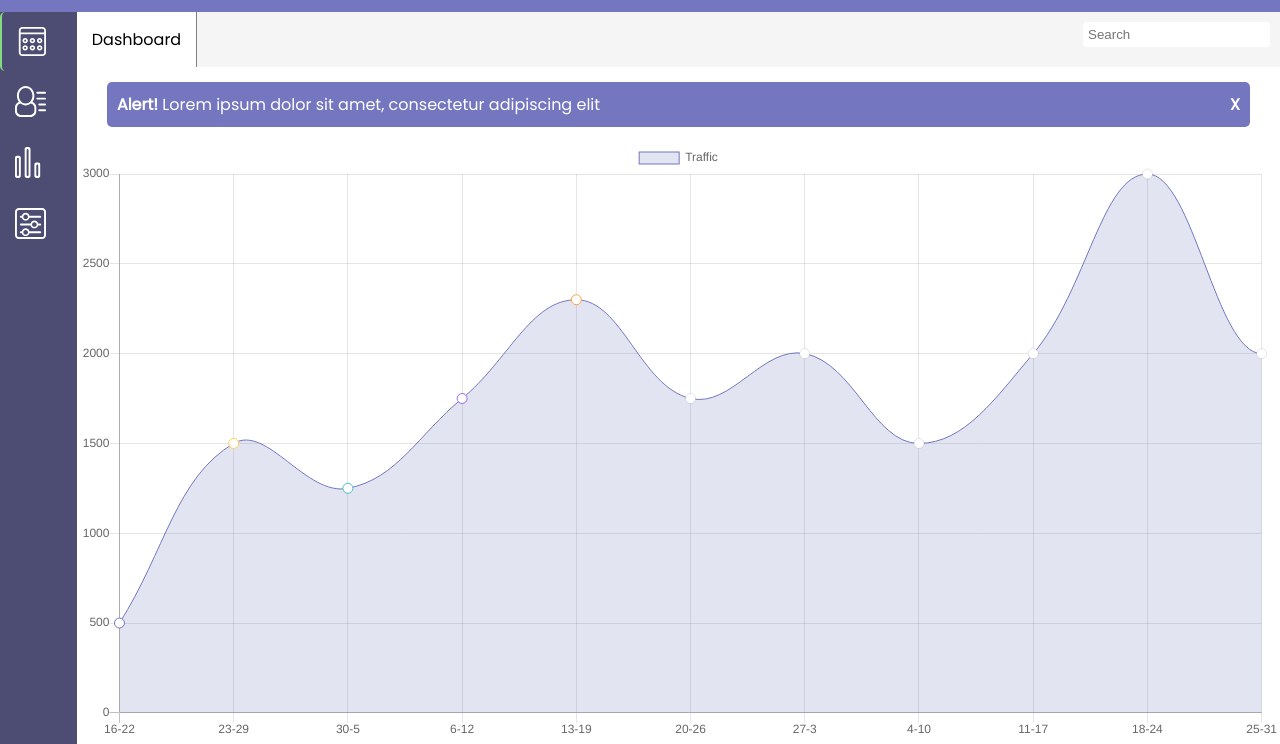
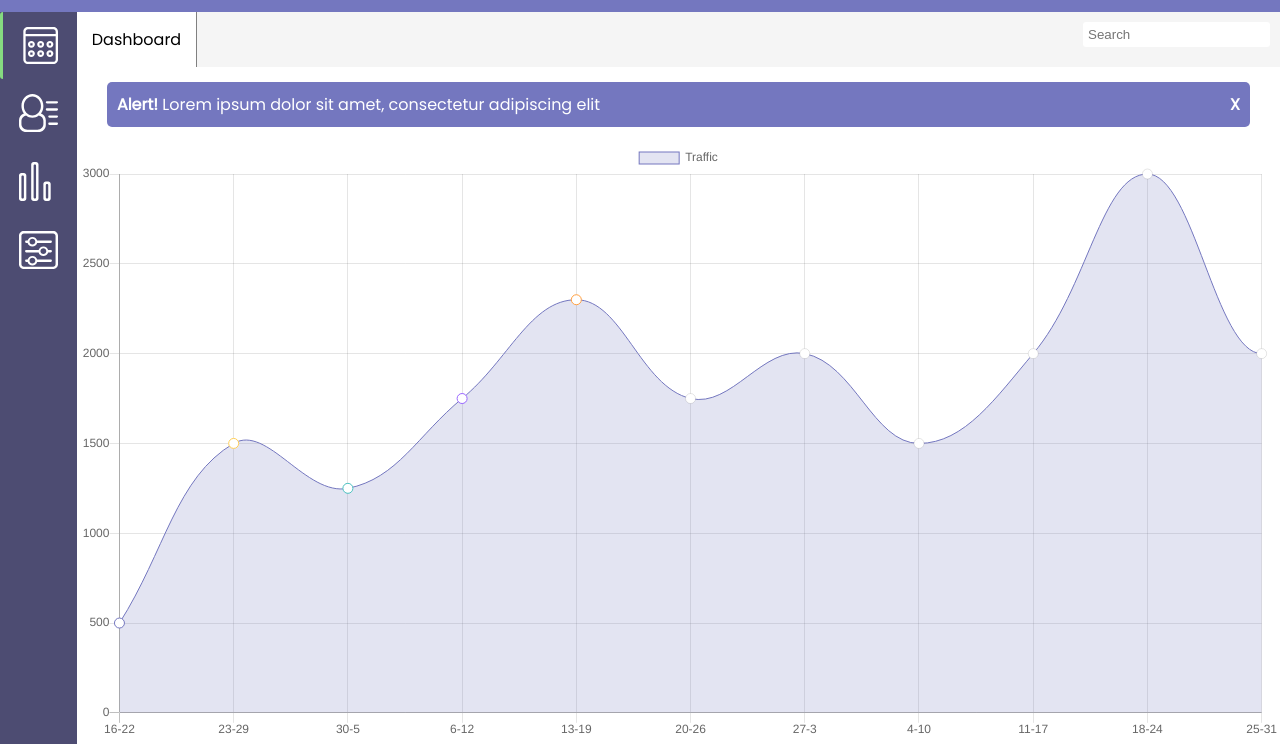
Before and after one commit to TroyAWilson/TechdegreeProjectNine, a plain HTML site: page index.html in a window 1280 px wide. Shown: the part 56-800 px from the top of the page. Drawn offline with nearby package versions, Linux system fonts and the light colour scheme.

Commit message:
Finished: Styling the Active tab
Currently: Finished with the project, will need to do a final look over come time to submit.

Notes: none

```diff
--- a/css/styles.css
+++ b/css/styles.css
@@ -104,19 +104,20 @@ p{
   background-color:#4D4C72;
   height: 2250px;
   width: 15%;
-  /* padding: 15px; */
 }
 .side-icon{
   padding: 15px 0;
-  padding-left: 15px;
 
 }
 .side-icon:hover{
   cursor: pointer;
 }
-.side-icon-active{
-  border-left: 2px solid #85DB80;
-  border-radius: 5px;
+.side-div{
+  text-align: center;
+}
+.active-tab{
+  border-left: 3px solid #85DB80;
+  border-radius: 3px;
 }
 .dash-head{
   display: flex;
@@ -511,11 +512,15 @@ input:checked + .slider:before {
     margin: 5px;
   }
   .side-icon-active{
-    border:none;
+
+    border:2px solid #85DB80;
     background-color: #7477BF;
     border-radius: 50%;
+  }
+  .active-tab{
+    border: none;
+  }
 
-  }
   .graph1{
     height: 45vh;
   }
--- a/index.html
+++ b/index.html
@@ -42,10 +42,18 @@
   </header>
   <div class ="main-container">
   <div class ="sidebar">
-    <img class ="side-icon side-icon-active"src ="icons\icon-dashboard.svg" width ="60%">
-    <img class ="side-icon"src ="icons\icon-members.svg" width ="60%">
-    <img class ="side-icon"src ="icons\icon-visits.svg" width ="60%">
-    <img class ="side-icon"src ="icons\icon-settings.svg" width ="60%">
+    <div class ="side-div active-tab">
+      <img class ="side-icon side-icon-active"src ="icons\icon-dashboard.svg" width ="50%">
+    </div>
+    <div class ="side-div">
+      <img class ="side-icon"src ="icons\icon-members.svg" width ="50%">
+    </div>
+    <div class ="side-div">
+      <img class ="side-icon"src ="icons\icon-visits.svg" width ="50%">
+    </div>
+    <div class ="side-div">
+      <img class ="side-icon"src ="icons\icon-settings.svg" width ="50%">
+    </div>
   </div>
   <div class ="main-content">
     <div class ="dash-head">
```
